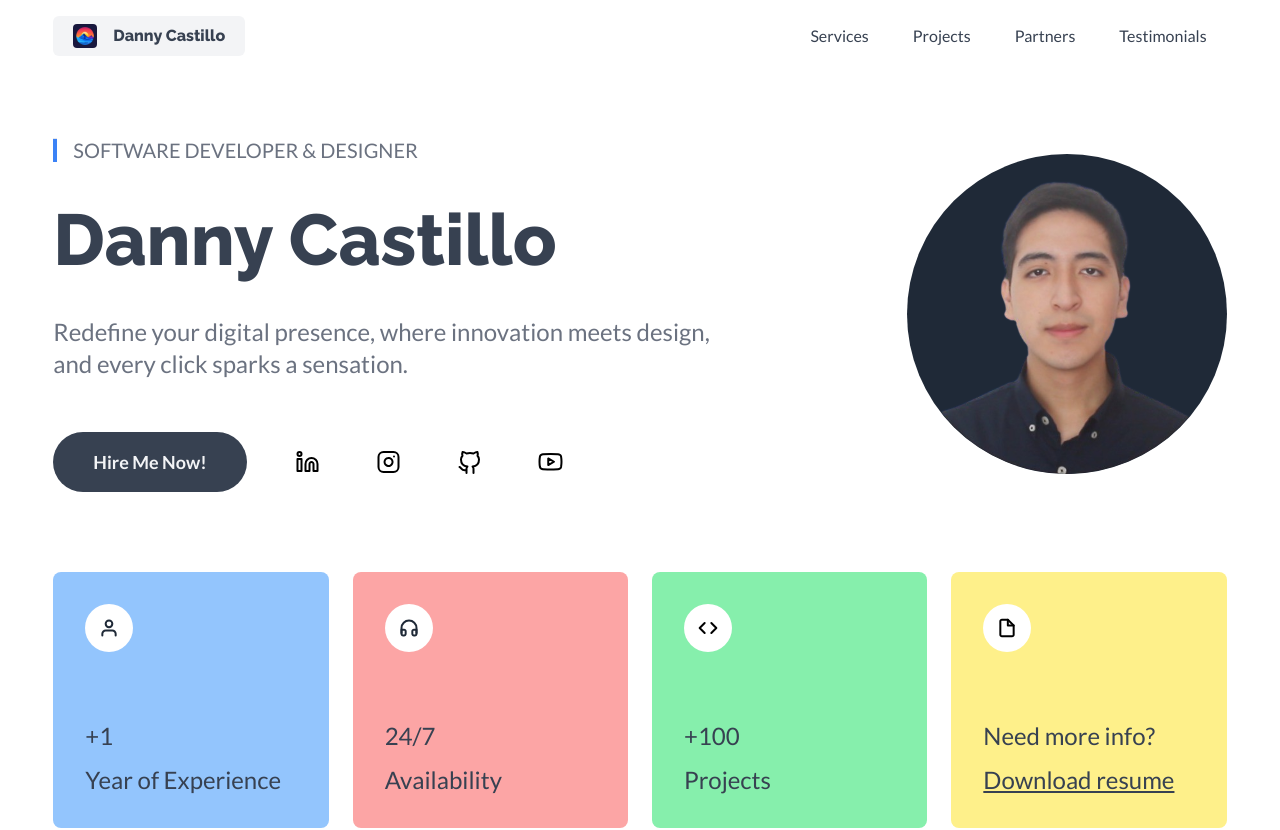
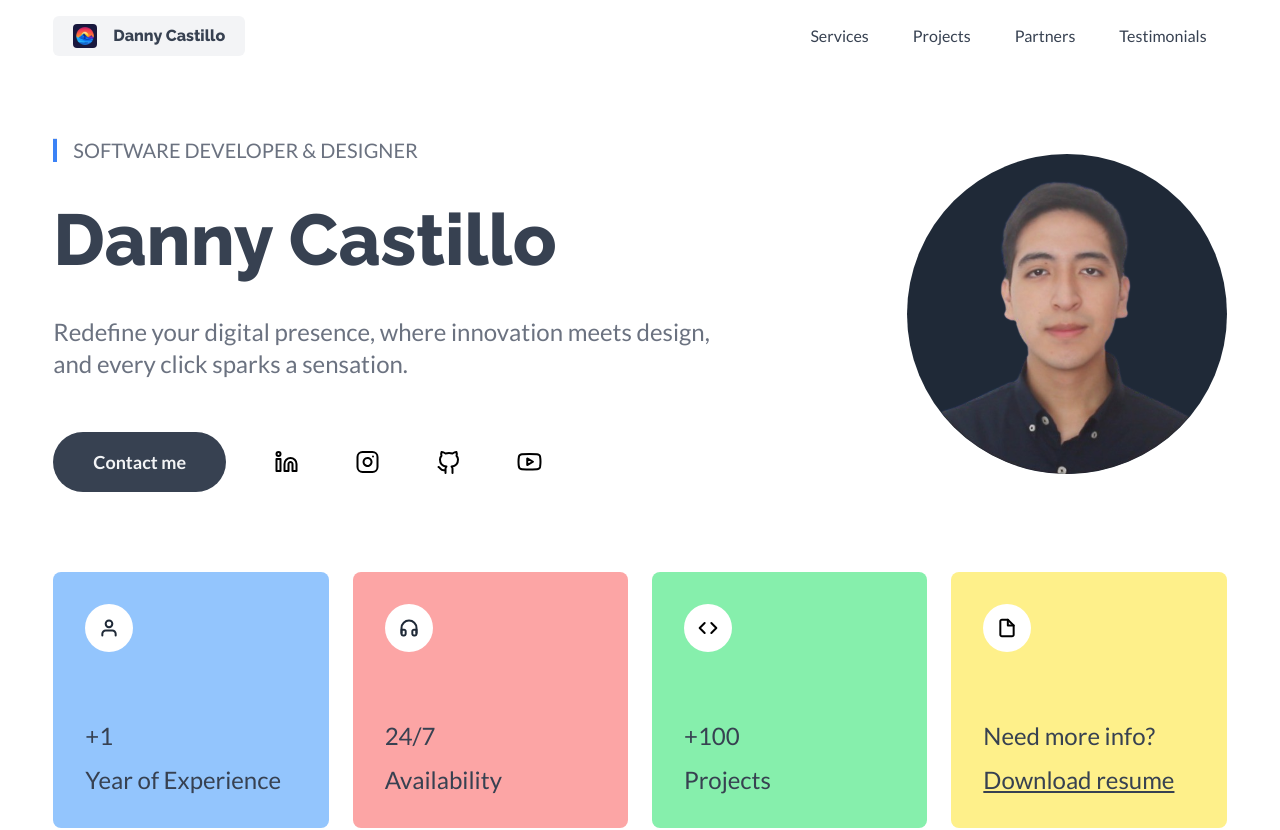
Before and after one commit to dannycastilloo/portfolio, a React (Vite) app: page / in a window 1280 px wide. Shown: the top 830 px of the page. Built offline with nearby package versions, Linux system fonts and the light colour scheme.

Commit message:
Update HomeView.jsx

```diff
--- a/src/views/HomeView.jsx
+++ b/src/views/HomeView.jsx
@@ -84,7 +84,7 @@ function HomeView() {
                             </div>
 
                             <div className='flex flex-col md:flex-row justify-start items-center gap-10 md:gap-8'>
-                                <a href="mailto:dannycastillootiniano@gmail.com" target="_blank" rel="noopener noreferrer" className="px-8 py-5 md:px-8 md:py-4 lg:px-10 lg:py-4 bg-neutral700 text-neutral100 hover:bg-neutral800 transition-all duration-500 rounded-full font-bold lg:text-lg flex justify-center items-center cursor-pointer">Hire Me Now!</a>
+                                <a href="mailto:dannycastillootiniano@gmail.com" target="_blank" rel="noopener noreferrer" className="px-8 py-5 md:px-8 md:py-4 lg:px-10 lg:py-4 bg-neutral700 text-neutral100 hover:bg-neutral800 transition-all duration-500 rounded-full font-bold lg:text-lg flex justify-center items-center cursor-pointer">Contact me</a>
                                 <div className='flex justify-center items-center md:justify-start gap-6'>
                                     <a href='https://www.linkedin.com/in/dannycastilloo/' target='_blank' title='Linkedin' className='rounded-full px-4 py-4 hover:bg-neutral200 transition-all duration-300'>
                                         <img src="./icons/linkedin.svg" alt="Linkedin" title='Linkedin' />
```
